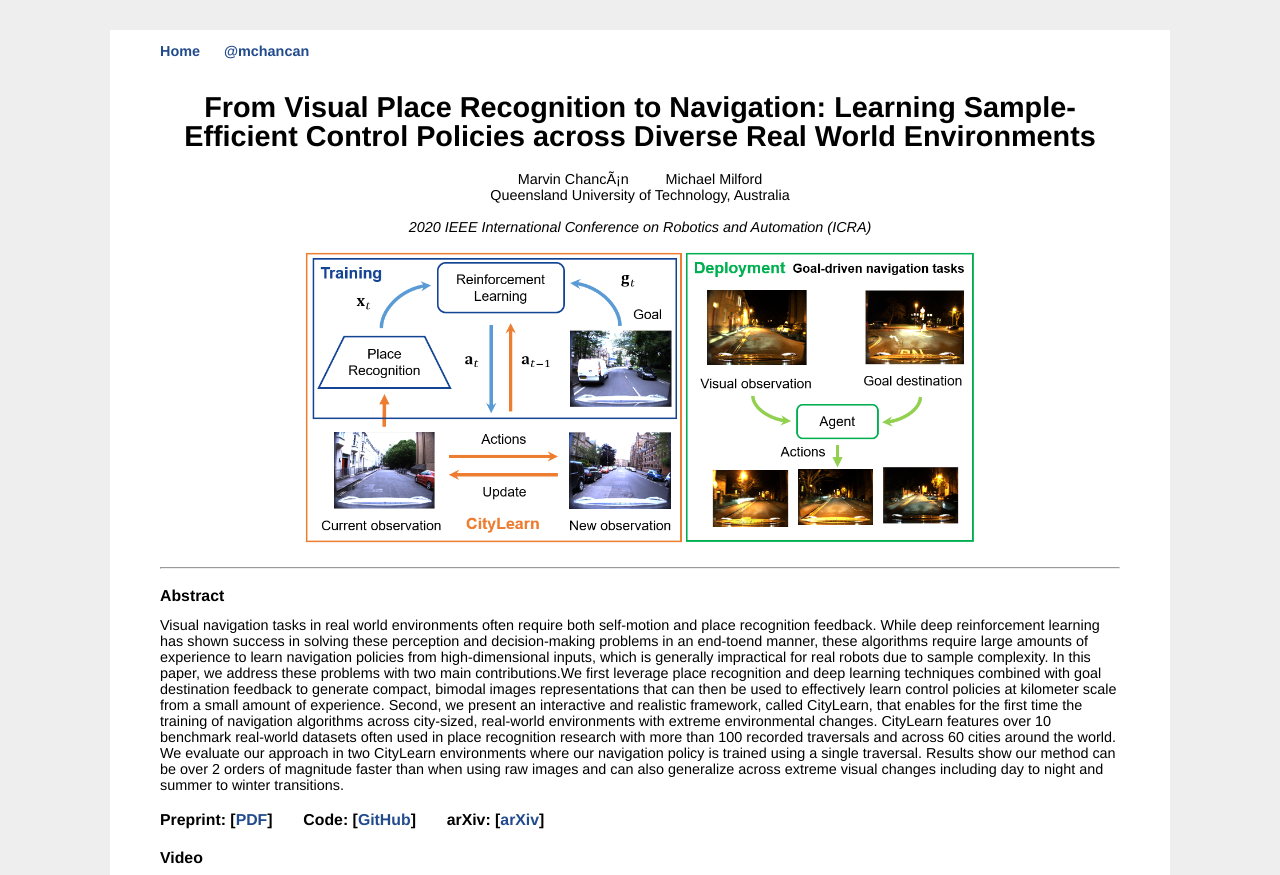
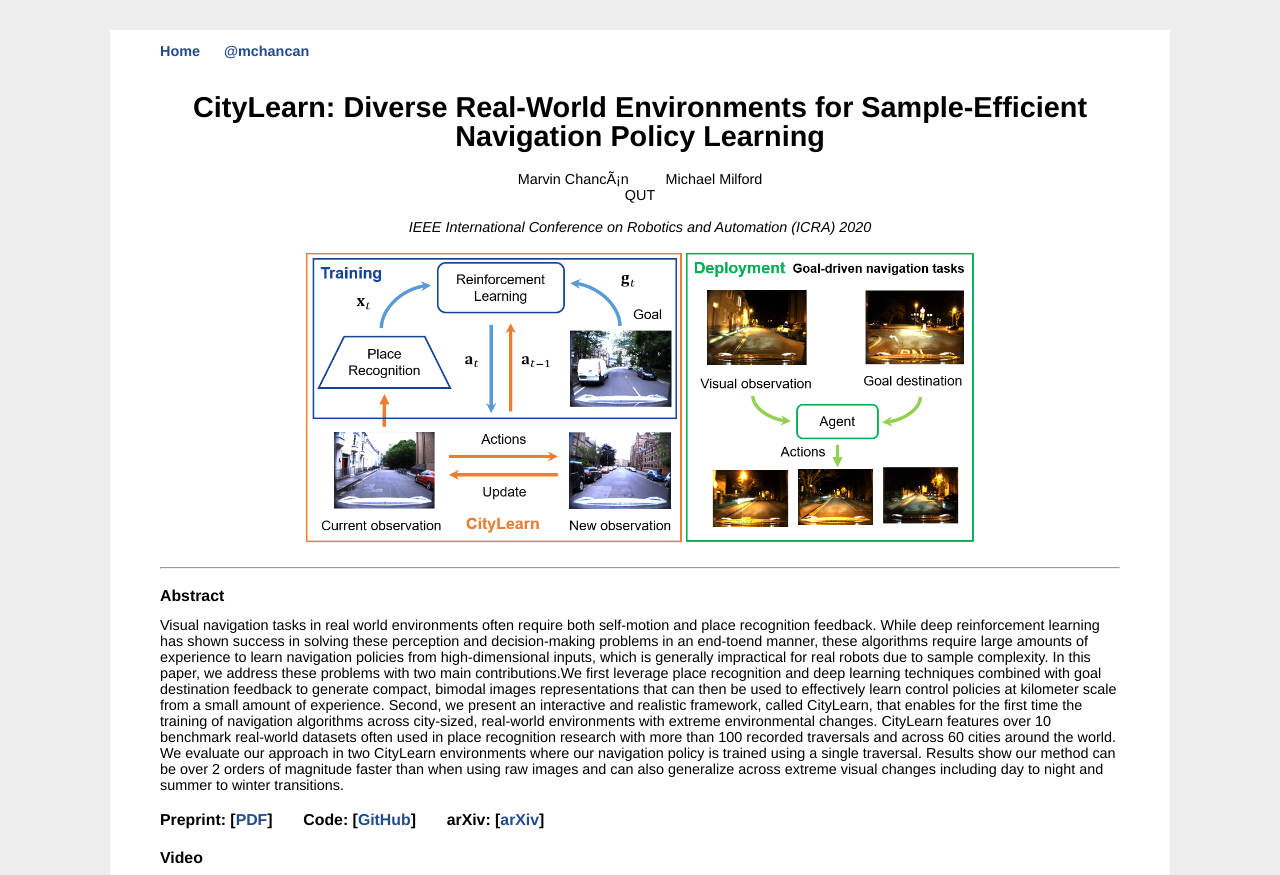
Before and after one commit to mchancan/mchancan.github.io, a Jekyll site: the page built from projects/CityLearn/index.html, in a window 1280 px wide and 900 px high, cut to the strip 0-875 px from the top of the window. Built offline with Jekyll 4.4.1, drawn with Linux system fonts in a browser that asks for light colours; comment, search, counter and statistics services are not loaded.

Commit message:
Update index.html

```diff
--- a/projects/CityLearn/index.html
+++ b/projects/CityLearn/index.html
@@ -1,6 +1,6 @@
 ---
 layout: default
-title: "From Visual Place Recognition to Navigation: Learning Sample-Efficient Control Policies across Diverse Real World Environments"
+title: "CityLearn: Diverse Real-World Environments for Sample-Efficient Navigation Policy Learning"
 ---
 
 <center><h1>{{ page.title }}</h1></center>
@@ -8,9 +8,9 @@ title: "From Visual Place Recognition to Navigation: Learning Sample-Efficient C
 <td>
 	<center>
 		<nobr>Marvin Chancán </nobr> &emsp;&emsp; <nobr>Michael Milford</nobr><br>
-		<nobr>Queensland University of Technology, Australia</nobr><br>
+		<nobr>QUT</nobr><br>
 		<br>
-		<em>2020 IEEE International Conference on Robotics and Automation (ICRA)</em><br>
+		<em>IEEE International Conference on Robotics and Automation (ICRA) 2020</em><br>
 		<br>
 		<img style="vertical-align:middle" src="citylearn.png"  width="70%" height="inherit"/>
 	</center>
```
